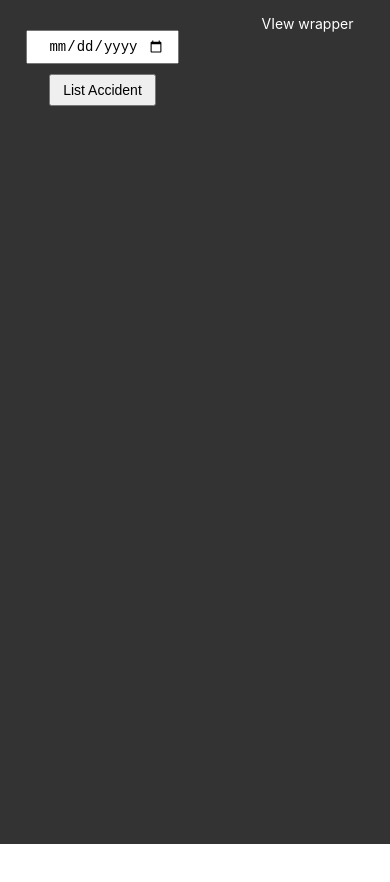
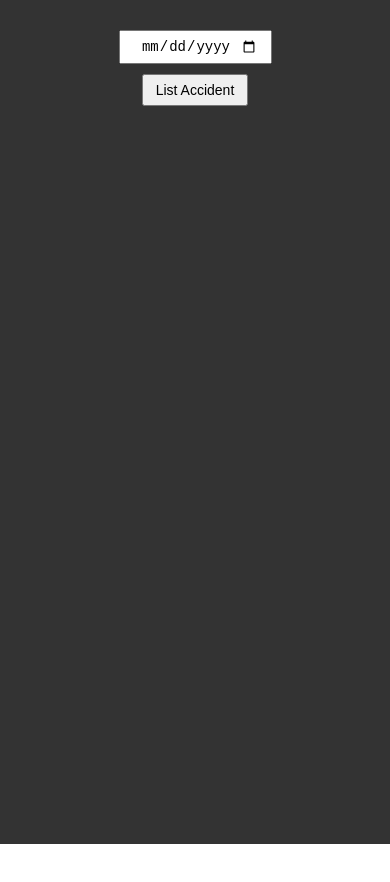
Before and after one commit to vigu-madurai/udaan, a React (Create React App) app: page / in a window 390 px wide. Shown: the top 882 px of the page. Before the commit the page ends 844 px from the top, so only its background shows below. Built offline with nearby package versions, Linux system fonts and the light colour scheme.

Commit message:
modify css

```diff
--- a/src/App.css
+++ b/src/App.css
@@ -11,14 +11,20 @@
   color: white;
 }
 
-.filter-wrapper, .view-wrapper {
+.filter-wrapper,
+.view-wrapper {
   width: 50%;
   height: 100%;
-    display: flex;
-    justify-content: center;
-    align-items: flex-start;
   padding: 10px 16px;
   margin: 5px;
+  overflow-y: auto;
+  position: relative;
+}
+
+@media screen and (max-width: 768px) {
+  .App {
+    flex-direction: row;
+  }
 }
 
 .list-wrapper {
@@ -55,7 +61,7 @@
   margin: 0;
   padding: 0;
   text-align: center;
-  transition: all .1s ease;
+  transition: all 0.1s ease;
   font-size: 14px;
   font-weight: 400;
 }
```
Lines whose indentation alone changed are shown as unchanged.
